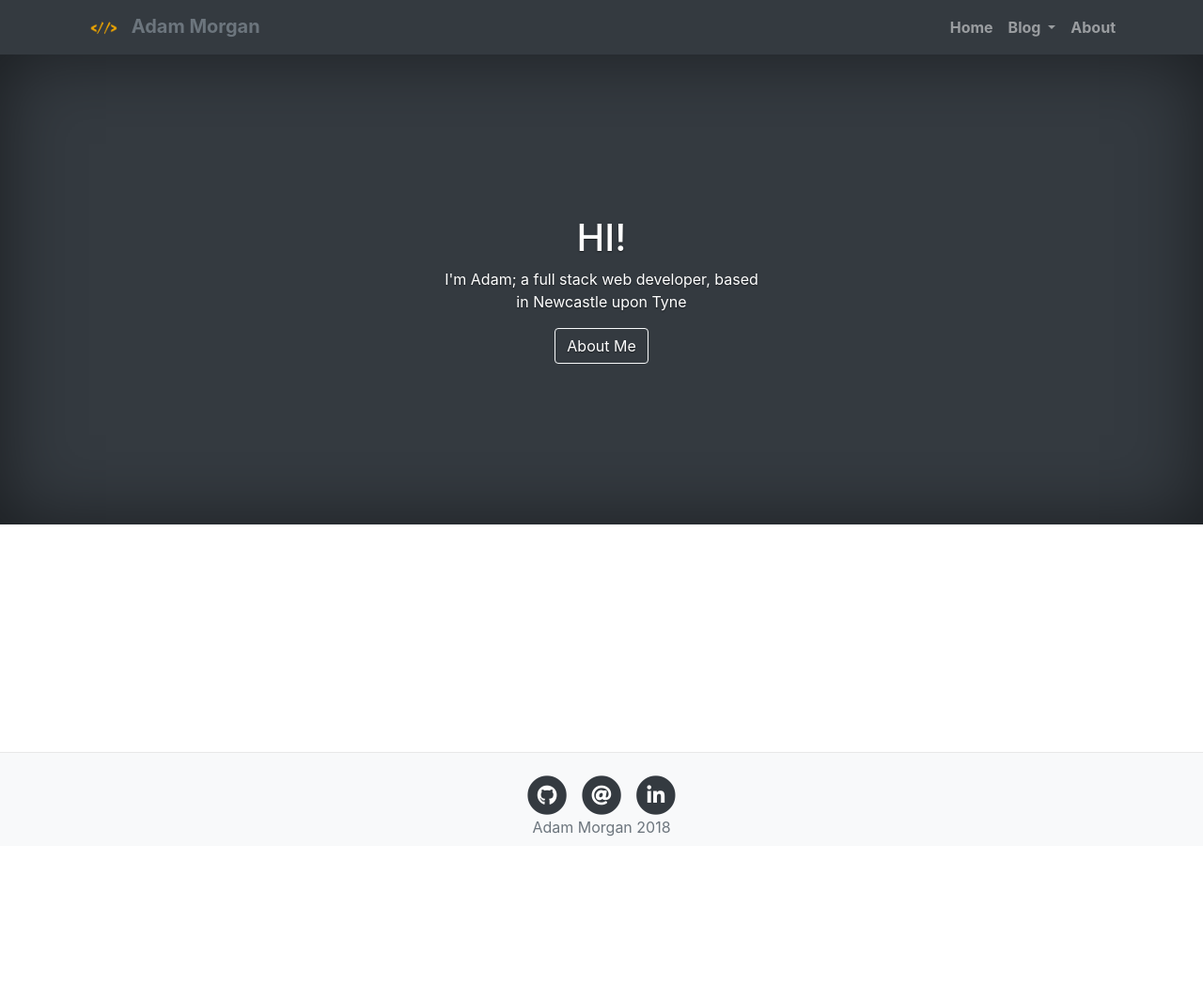
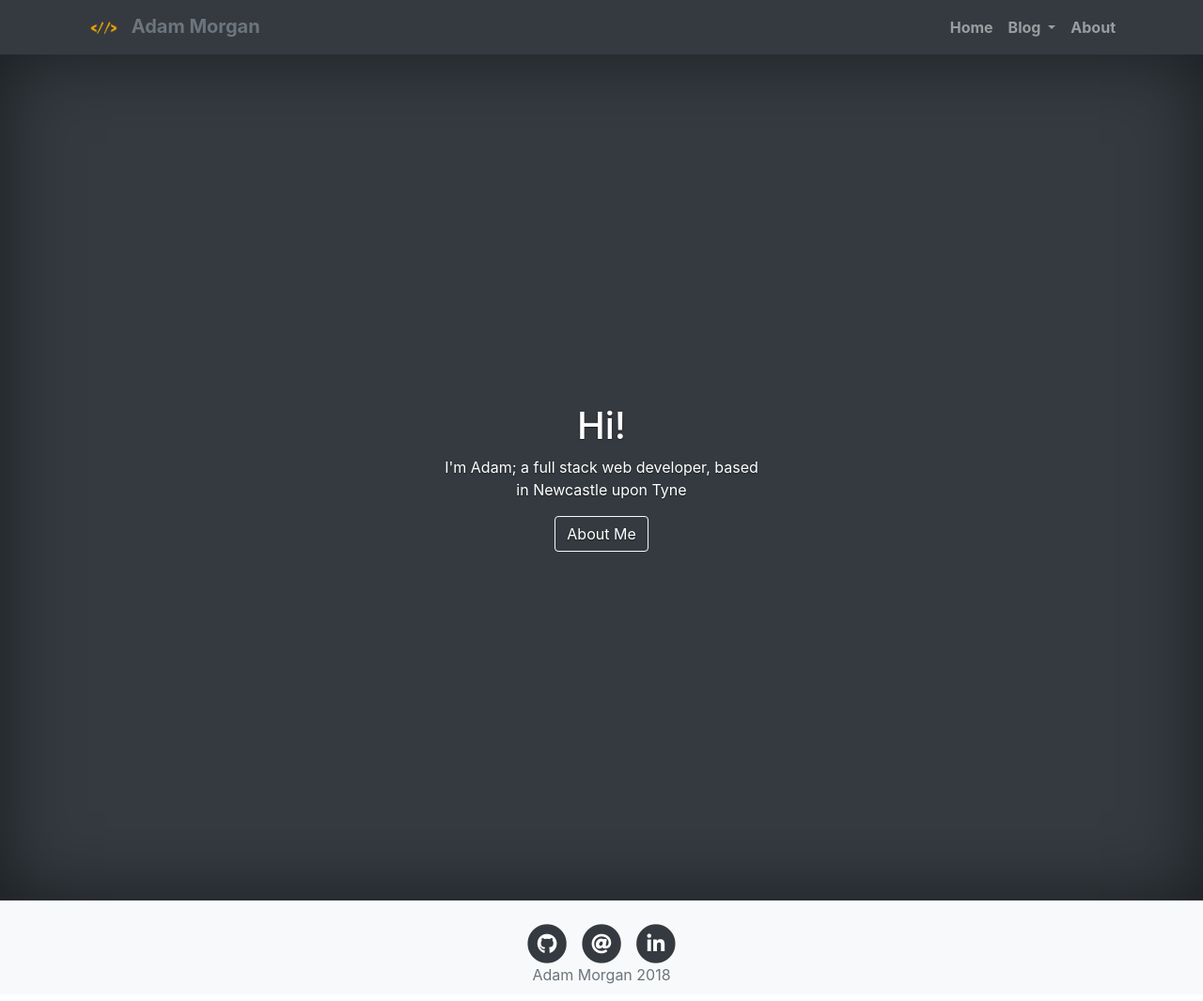
Before and after one commit to akhmorgan/akhmorgan.github.io, a Jekyll site: the page built from index.md, in a window 1280 px wide. Shown: the whole page at 94% size. Built offline with Jekyll 4.4.1, drawn with Linux system fonts in a browser that asks for light colours; nearby versions of some CDN libraries; before the commit the page ends 908 px from its top, so only the background shows below that.

Commit message:
Fixes cover style to be full view height

```diff
--- a/_layouts/home.html
+++ b/_layouts/home.html
@@ -6,7 +6,7 @@ layout: default
   <div class="container d-flex align-items-center justify-content-center">
     <div class="row">
       <div class="col-lg-8 col-md-10 mx-auto text-center">
-          <h1>HI!</h1>
+          <h1>Hi!</h1>
           <p>I'm Adam; a full stack web developer, based in <a href="https://www.google.co.uk/maps/place/Newcastle+upon+Tyne" target="_blank">Newcastle upon Tyne</a></p>
           <a class="btn btn-outline-light" href="{{ "about" | relative_url }}">About Me</a>
       </div>
--- a/css/cover.scss
+++ b/css/cover.scss
@@ -1,16 +1,22 @@
 .cover-container {
   background-color: $dark;
-  display: -ms-flexbox;
-  display: -webkit-box;
-  display: flex;
-  -ms-flex-pack: center;
-  -webkit-box-pack: center;
-  justify-content: center;
+  background-size: cover;
   color: #fff;
   text-shadow: 0 .05rem .1rem rgba(0, 0, 0, .5);
   box-shadow: inset 0 0 5rem rgba(0, 0, 0, .5);
-  height: 500px;
+  height: 100vh;
+  max-height: 100%;
+  min-height: 500px;
+  width: 100vw;
+  min-width: 200px;
+  max-width: 100%;
+  display: flex;
+  flex-wrap: wrap;
   a {
     color: #fff;
   }
 }
+
+body {
+    overflow-x: hidden;
+}
```
